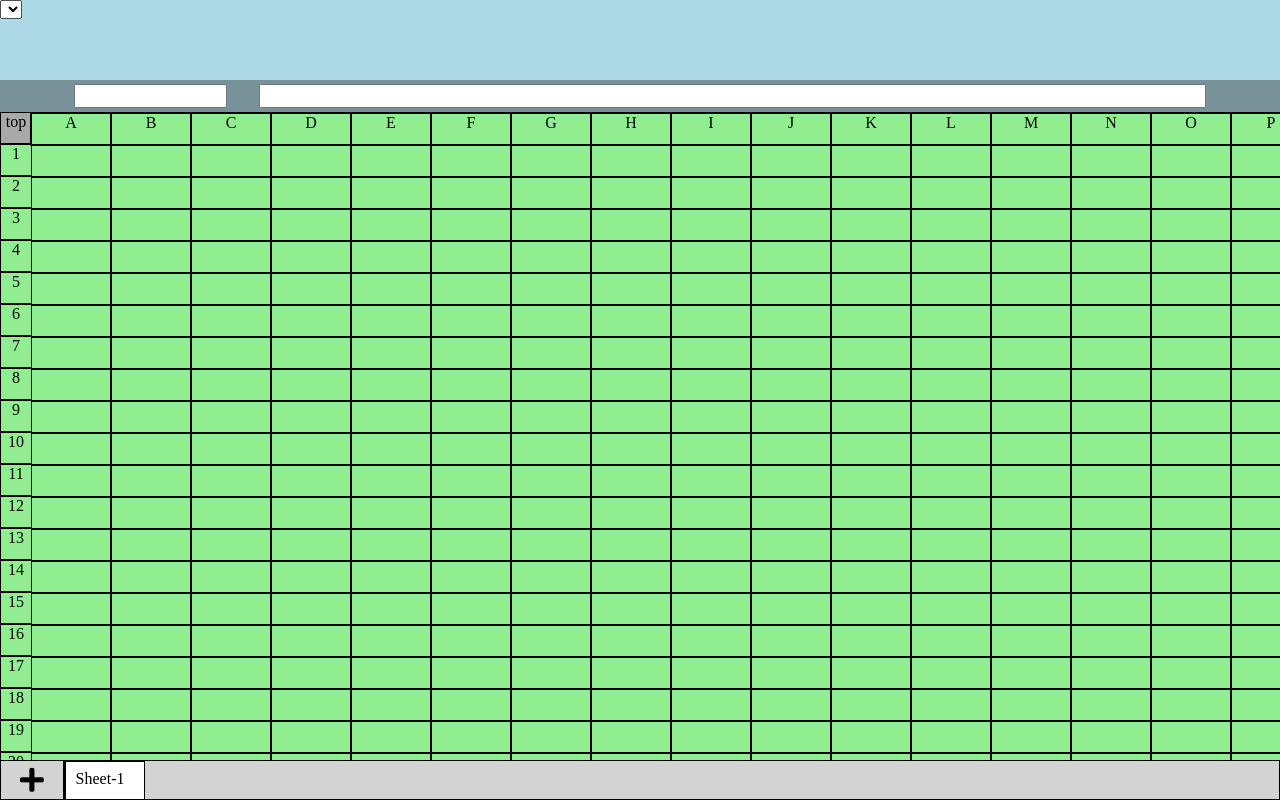
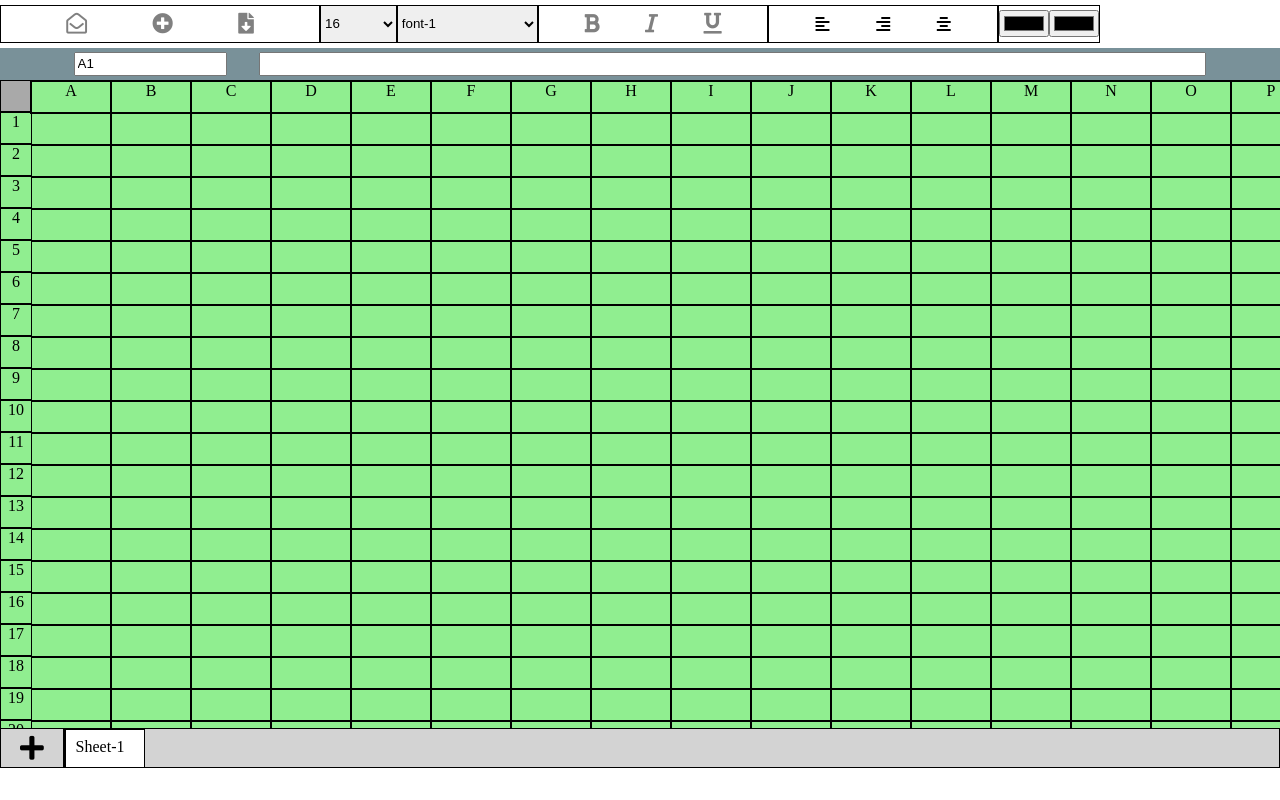
Before and after one commit to KartikPandey19/Excel-Clone, a plain HTML site: page index.html in a window 1280 px wide. Drawn offline with Linux system fonts and the light colour scheme.

Commit message:
incomplete

```diff
--- /dev/null
+++ b/formatting.js
@@ -0,0 +1,45 @@
+let bold = document.querySelector(".fa-bold");
+bold.addEventListener("click", function () {
+
+    let uiCell = getcell();
+    let { rid, cid } = getRIdIdfromAddress();
+    let cellObj =  sheetArr[rid][cid];
+    if(cellObj.isBold==true){
+        uiCell.style.fontWeight = "normal";
+        bold.classList.remove("menu-active");
+        cellObj.isBold = false
+    }else{
+        uiCell.style.fontWeight = "bold"
+        bold.classList.add("menu-active");
+        cellObj.isBold = true;
+    }
+})
+function getcell() {
+    let address = addressElement.value;
+    let { rid, cid } = getRIdIdfromAddress(address);
+    return document.querySelector(`.grid .cell[rid="${rid}"][cid="${cid}"]`)
+}
+function getRIdIdfromAddress() {
+    let address = addressElement.value;
+    let cid = Number(address.charCodeAt(0)) - 65;
+    let rid = Number(address.slice(1)) - 1;
+    return { cid, rid };
+}
+let Allcells = document.querySelectorAll(".grid .cell");
+let addressElement = document.querySelector(".address");
+for(let i=0;i<Allcells.length;i++){
+Allcells[i].addEventListener("click",function(){
+     let cid = Allcells[i].getAttribute("cid");
+     let rid = Allcells[i].getAttribute("rid");
+     cid = Number(cid);
+     rid = Number(rid);
+     addressElement.value=`${String.fromCharCode(65+cid)}${rid+1}`
+  let cellObj= sheetArr[rid][cid];
+  if(cellObj.isBold==true){
+    bold.classList.add("menu-active");
+  }else{
+    bold.classList.remove("menu-active");
+  }
+})
+}
+Allcells[0].click();
--- a/index.html
+++ b/index.html
@@ -6,24 +6,53 @@
     <meta http-equiv="X-UA-Compatible" content="IE=edge">
     <meta name="viewport" content="width=device-width, initial-scale=1.0">
     <link rel="stylesheet" href="style.css">
+    <link rel="stylesheet" href="menu.css">
     <link rel="stylesheet" href="https://cdnjs.cloudflare.com/ajax/libs/font-awesome/5.15.3/css/all.min.css">
     <title>Document</title>
 </head>
 
 <body>
     <div class="menu-container">
-        <div class="nos-container"></div>
-        <select name="" id="" class="font-size"></select>
-       <div class="select font-family"></div>
-        <div class="formatting-container"></div>
-        <div class="alignment-container"></div>
+        <div class="nos-container">
+            <i class="far fa-envelope-open menu-icon"></i>
+            <i class="fas fa-plus-circle menu-icon"></i>
+            <i class="fas fa-file-download menu-icon"></i>
+        </div>
+        <select name="" id="" class="font-size">
+            <option value="12">12</option>
+            <option value="14">14</option>
+            <option value="16" selected>16</option>
+            <option value="18">18</option>
+            <option value="22">22</option>
+
+        </select>
+        <select class="font-family">
+            <option value="sans-serif">font-1</option>
+            <option value="tahoma">font-2</option>
+            <option value="Georgia">font-3</option>
+            <option value="sans">font-4</option>
+        </select>
+        <div class="formatting-container">
+            <i class="fas fa-bold menu-icon"></i>
+            <i class="fas fa-italic menu-icon"></i>
+            <i class="fas fa-underline menu-icon"></i>
+        </div>
+        <div class="alignment-container">
+            <i class="fas fa-align-left"></i>
+            <i class="fas fa-align-right"></i>
+            <i class="fas fa-align-center"></i>
+        </div>
+        <div class="color-container">
+            <input type="color" name="" id=""class="bg-color">
+            <input type="color" name="" id=""class="color">
+        </div>
     </div>
     <div class="formula-container">
         <input type="text" name="" id="" class="address">
         <input type="text" name="" id="" class="formula">
     </div>
     <div class="grid-container">
-        <div class="top-left_block block">top</div>
+        <div class="top-left_block block"> </div>
         <div class="top-row"></div>
         <div class="left-col"></div>
         <div class="grid"></div>
@@ -38,6 +67,7 @@
     </div>
     <script src="init.js"></script>
     <script src=" script.js "></script>
+    <script src="formatting.js"></script>
 </body>
 
 </html>
--- a/init.js
+++ b/init.js
@@ -17,26 +17,31 @@ for (let i = 1; i <= rows; i++) {
      div.setAttribute("class", "block");
      leftcol.appendChild(div);
 }
+let sheetArr=[];
+
 for (let i = 0; i < rows; i++) {
      let row = document.createElement("div");
+     let rowArr = [];
      row.setAttribute("class", "row");
      for (let j = 0; j < columns; j++) {
-          let col = document.createElement("div")
-          col.setAttribute("class", "cell");
-          col.setAttribute("rid",i);
-          col.setAttribute("cid",j);
-          row.appendChild(col );
+          // UI
+          let cell = document.createElement("div")
+          cell.setAttribute("class", "cell");
+          cell.setAttribute("rid",i);
+          cell.setAttribute("cid",j);
+          cell.setAttribute("contenteditable","true");
+          row.appendChild(cell);
+          let cellObj={
+               isBold:false,
+               isItalic:false,
+               isUnderline:false,
+               fontfamily:"sans-serif",
+               fontSize:16,
+               color:"black",
+               bgColor:""
+          }
+          rowArr.push(cellObj);
      }
      grid.appendChild(row);
+     sheetArr.push(rowArr);
 }
-let Allcells = document.querySelectorAll(".grid .cell");
-let addressElement = document.querySelector(".address");
-for(let i=0;i<Allcells.length;i++){
-Allcells[i].addEventListener("click",function(){
-     let cid = Allcells[i].getAttribute("cid");
-     let rid = Allcells[i].getAttribute("rid");
-     cid = Number(cid);
-     rid = Number(rid);
-     addressElement.value = `${String.fromCharCode(65+cid)} ${rid+1}`
-})
-}
--- /dev/null
+++ b/menu.css
@@ -0,0 +1,42 @@
+.menu-container{
+    height:3rem;
+    display: flex;
+    align-items: center;
+
+}
+.menu-container>*{
+    height:80%;
+border: 1px solid;
+}
+.nos-container{
+    width: 25%;
+
+}
+.font-size{
+    width: 6%;
+}
+.font-family{
+    width:11%;
+}
+.alignment-container{
+  width:18%;
+
+}
+.formatting-container{
+    width:18%;
+
+}
+.menu-icon{
+   font-size: 130%;
+   color:grey
+}
+
+.formatting-container,.alignment-container ,.nos-container,.color-container{
+    display: flex;
+    justify-content: space-evenly;
+    align-items: center;
+
+}
+.menu-active{
+    color:rgba(236, 116, 3, 0.829);
+}
--- a/style.css
+++ b/style.css
@@ -5,11 +5,6 @@ body{
 *{
     box-sizing:border-box;
 
-}
-
-.menu-container{
-    background-color: lightblue;
-    height:5rem;
 }
 .formula-container{
     background-color: rgb(121, 145, 153);
@@ -78,6 +73,7 @@ width:74%;
     min-width: 5rem;
     border: 1px solid;
     text-align: center;
+    max-width: 5rem;
 }
 .row{
     display: flex;
@@ -140,7 +136,9 @@ width:74%;
     top: 0px;
 
 }
-.grid{}
+.grid{
+
+}
 
 .left-col{
       top:
```
